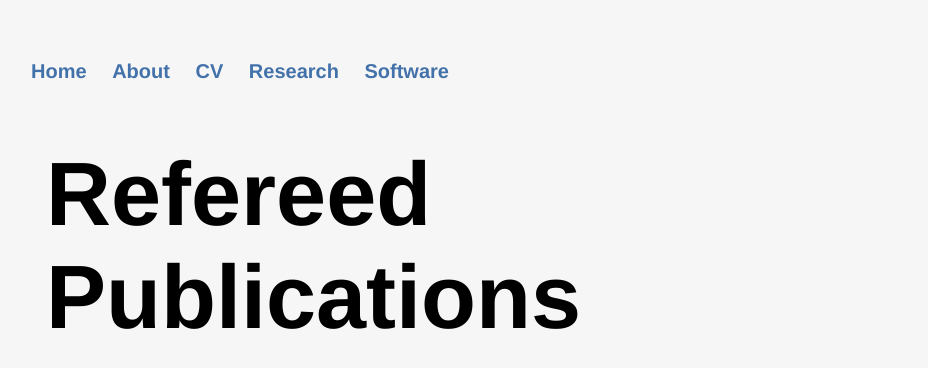
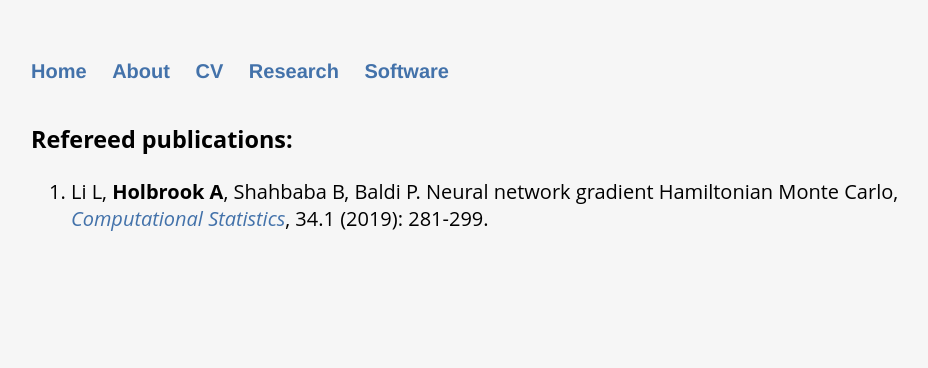
Before and after one commit to andrewjholbrook/andrewjholbrook.github.io, a Jekyll site: the page built from research.html, in a window 1280 px wide. Shown: the top 368 px of the page, without its empty margins (161-1089 px from the left). Built offline with Jekyll 4.4.1, drawn with Linux system fonts in a browser that asks for light colours.

Commit message:
Update research.html

```diff
--- a/research.html
+++ b/research.html
@@ -1,7 +1,17 @@
 ---
 layout: default
-title: Andrew J. Holbrook
+title: Research of Andrew Holbrook
 ---
-<div class="title">
-	<h1>Refereed Publications</h1>
-</div><!-- /.title -->
+<div class="col-1">
+      </div>
+
+      <div class="col-9">
+
+  <h3>Refereed publications:</h3>
+
+  <ol id="pubs" reversed>
+    <li> Li L, <b>Holbrook A</b>, Shahbaba B, Baldi P.
+      Neural network gradient Hamiltonian Monte Carlo,
+      <i><a href="https://link.springer.com/article/10.1007/s00180-018-00861-z" target="_blank">Computational Statistics</a></i>,
+      34.1 (2019): 281-299.
+  </ol>
```
